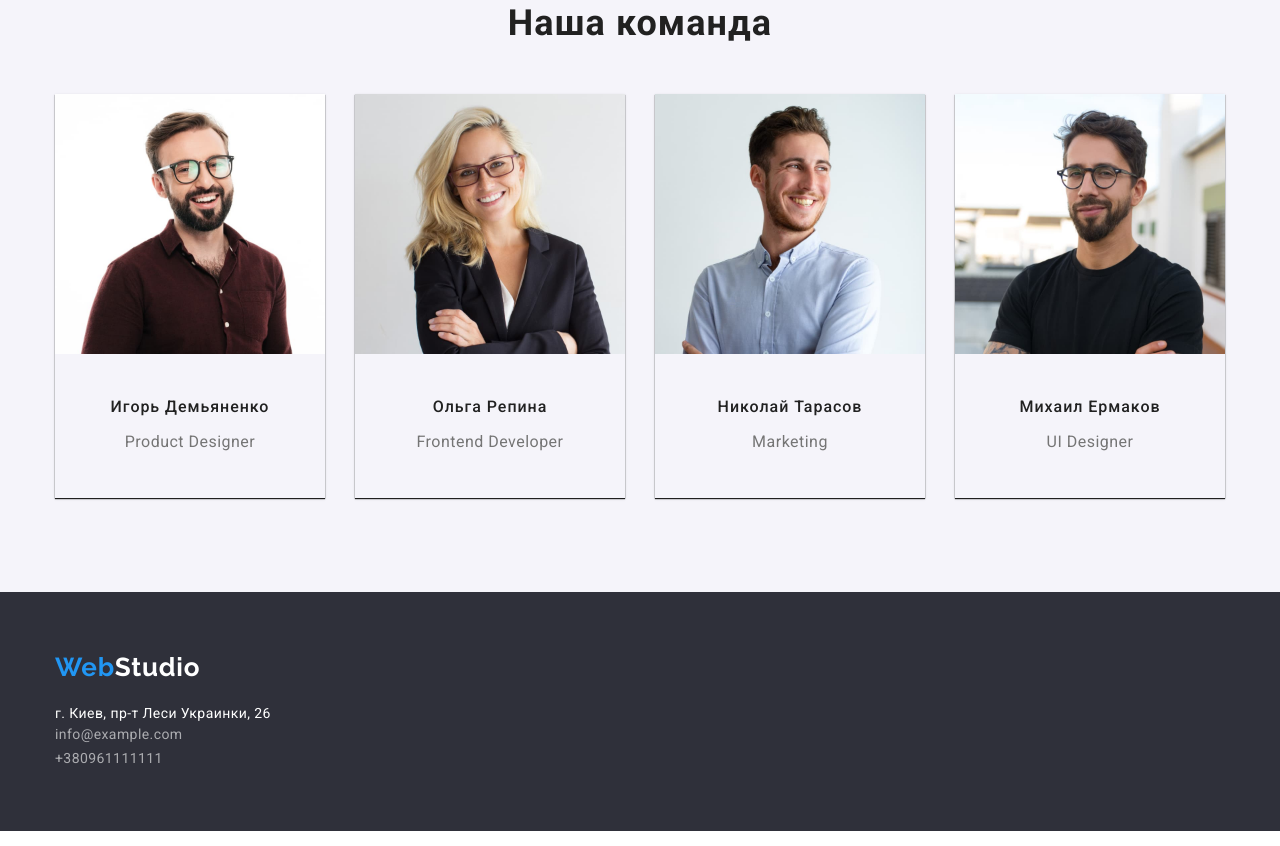
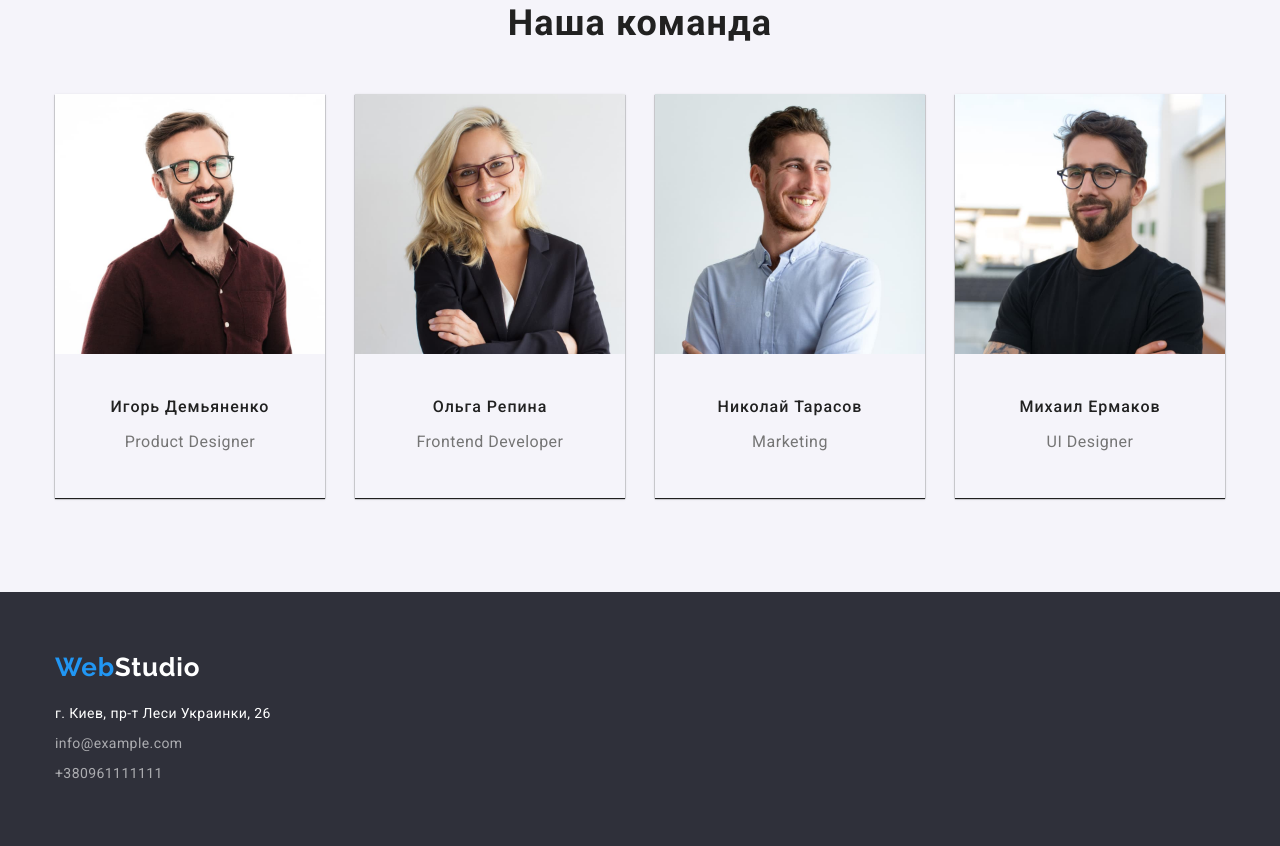
Before and after one commit to vadimvitamin/goit-markup-hw-03, a plain HTML site: page index.html in a window 1280 px wide. Shown: the part 1567-2413 px from the top of the page. Drawn offline with nearby package versions, Linux system fonts and the light colour scheme.

Commit message:
QWE
зробив ссилки блочними елементами  для спрацьовування марджинів в ссилок, забрав <br> так як він тут лишній

```diff
--- a/css/styles.css
+++ b/css/styles.css
@@ -423,6 +423,7 @@ header>.container {
 }
 
 .text-email {
+  display: block;
   font-weight: 400;
   font-size: 14px;
   line-height: 1.71;
@@ -445,6 +446,7 @@ header>.container {
 }
 
 .text-telephone {
+  /* display: block; */
   font-weight: 400;
   font-size: 14px;
   line-height: 1.71;
--- a/index.html
+++ b/index.html
@@ -159,7 +159,7 @@
             </div>
             <address class="text-address" id="contacts">
                 <p class="address">г. Киев, пр-т Леси Украинки, 26</p>
-                <a class="text-email" href="mailto:info@example.com">info@example.com</a> <br />
+                <a class="text-email" href="mailto:info@example.com">info@example.com</a>
                 <a class="text-telephone" href="tel:+380961111111">+380961111111</a>
             </address>
         </div>
```
Also changed, not shown: portfolio.html (+1 -1 lines).
